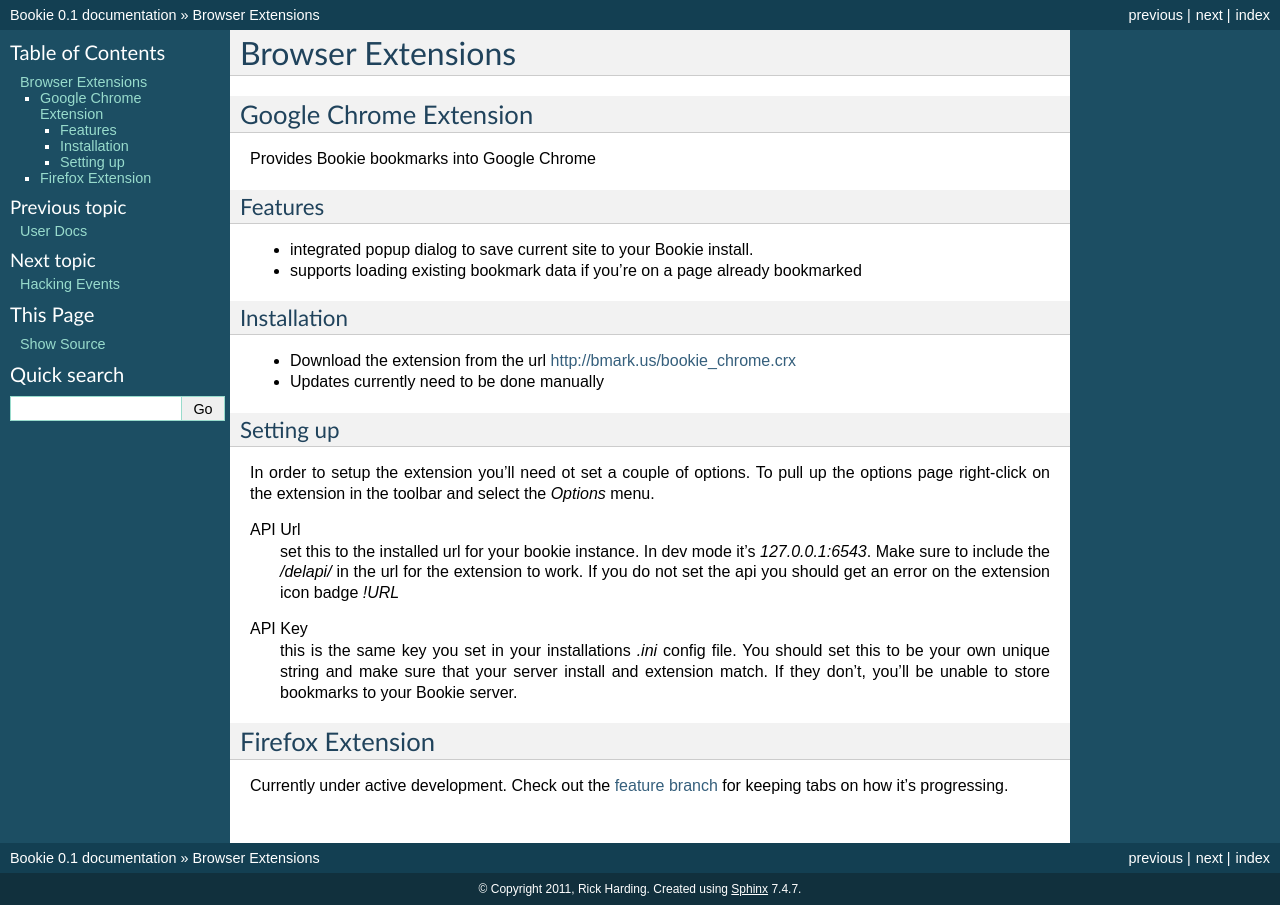
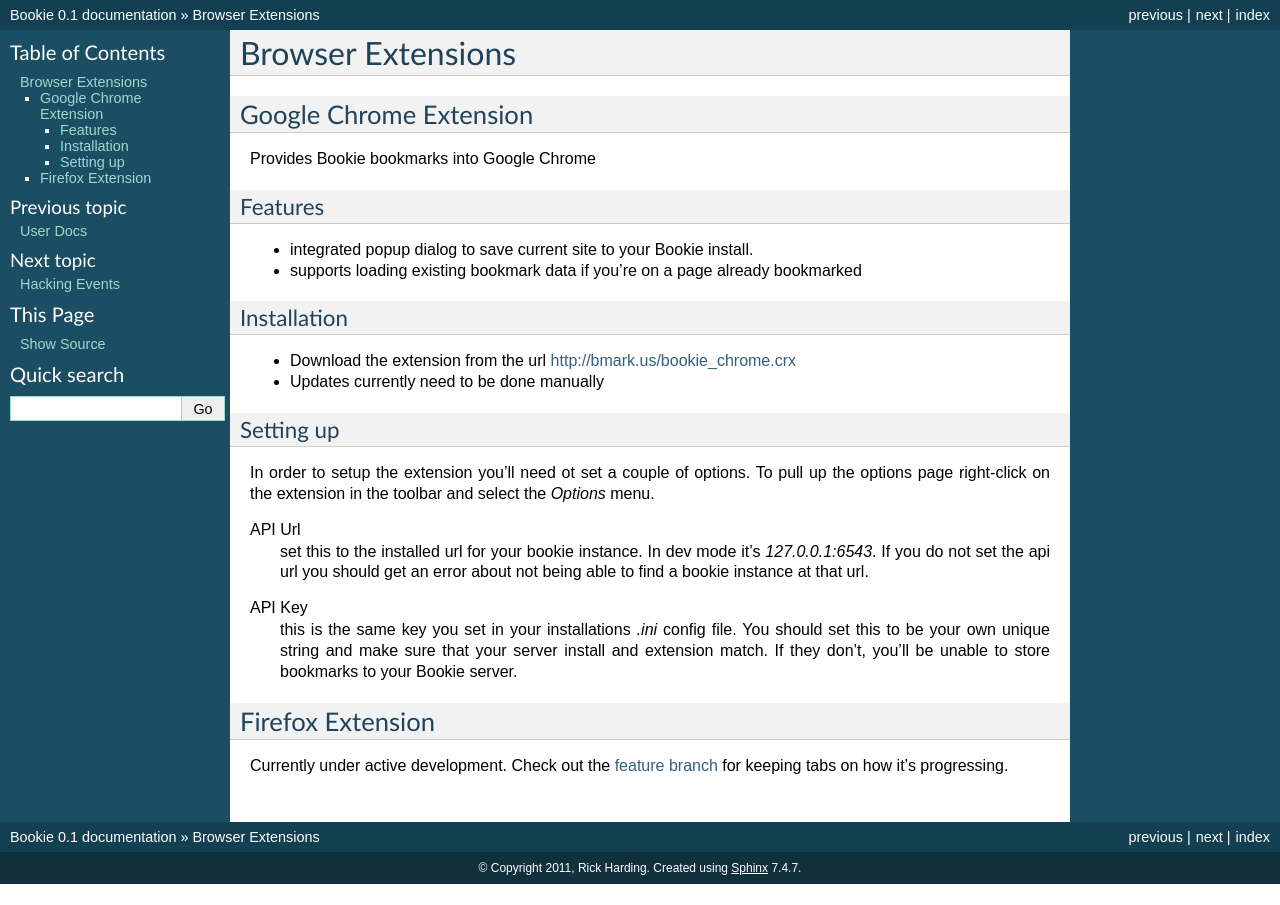
Before and after one commit to bookieio/Bookie, a Sphinx documentation site: the page built from Bookie/docs/extensions.rst, in a window 1280 px wide. Built offline with Sphinx 7.4.7, drawn with Linux system fonts in a browser that asks for light colours.

Commit message:
Fix docs, make initial bookmark unicode strings

```diff
--- a/Bookie/docs/development.rst
+++ b/Bookie/docs/development.rst
@@ -28,3 +28,4 @@
    events
 
 .. _Pyramid: http://docs.pylonsproject.org/docs/pyramid.html
+.. _`git flow`: https://github.com/nvie/gitflow
--- a/Bookie/docs/extensions.rst
+++ b/Bookie/docs/extensions.rst
@@ -28,10 +28,8 @@
 
 API Url
     set this to the installed url for your bookie instance. In dev mode
-    it's `127.0.0.1:6543`. Make sure to include the */delapi/* in the url
-    for the extension to work. If you do not set the api you should get an error
-    on the extension icon badge *!URL*
-
+    it's `127.0.0.1:6543`. If you do not set the api url you should get an error
+    about not being able to find a bookie instance at that url.
 
 API Key
     this is the same key you set in your installations *.ini* config
--- a/Bookie/docs/started.rst
+++ b/Bookie/docs/started.rst
@@ -79,7 +79,6 @@
 ~~~~~~
 - Update the bootstrap.py to use a tarball source to avoid git requirement
 
-.. _`git flow`: https://github.com/nvie/gitflow
-.. _`Google Chome extension`: http://bmark.us/bookie_chrome.crx
+.. _`browser extension`: extensions.html
 .. _`hosting docs`: hosting.html
 .. _`clean this up some`: https://github.com/mitechie/Bookie/issues/37
```
Also changed, not shown: 1 other file.
